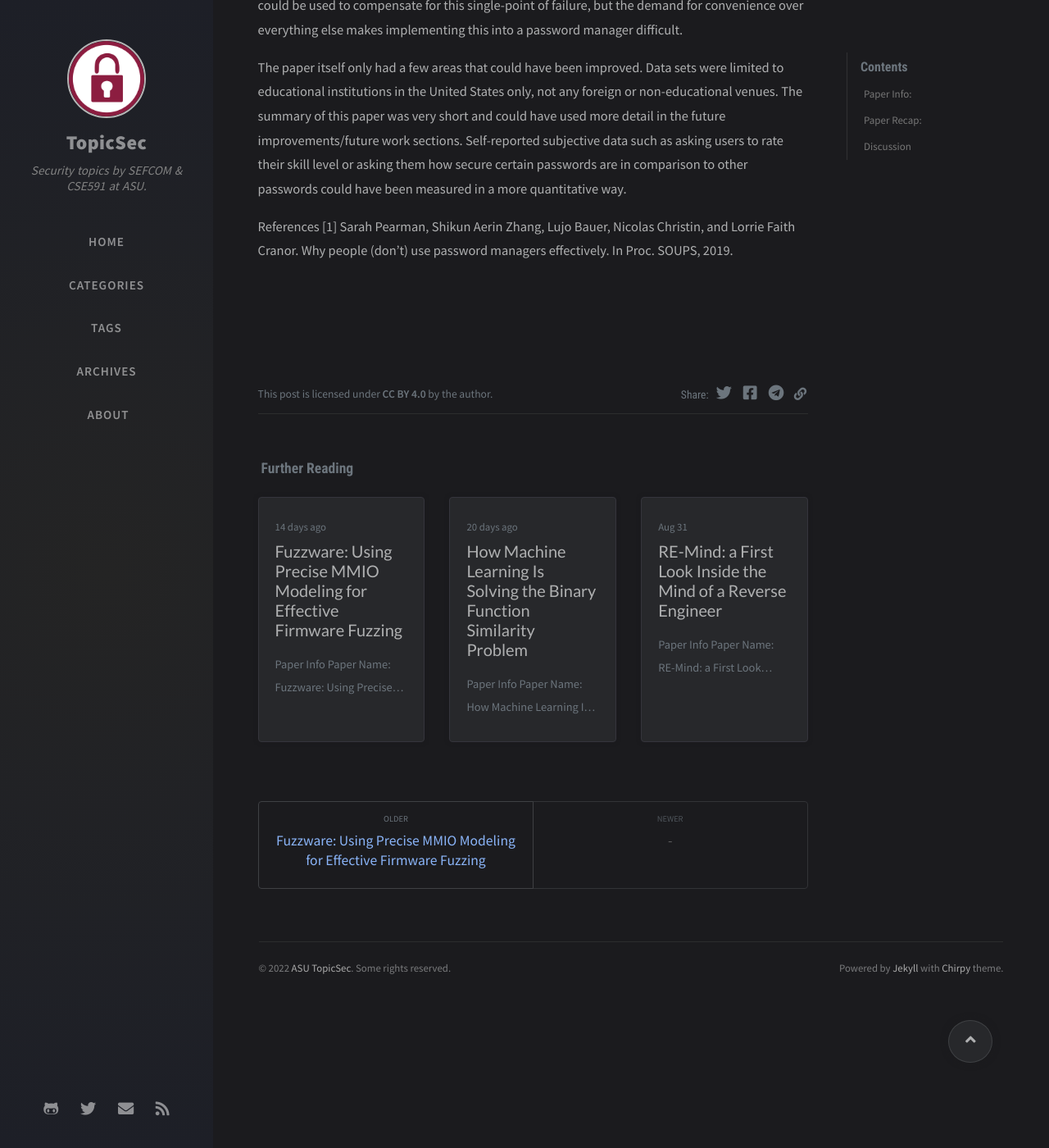
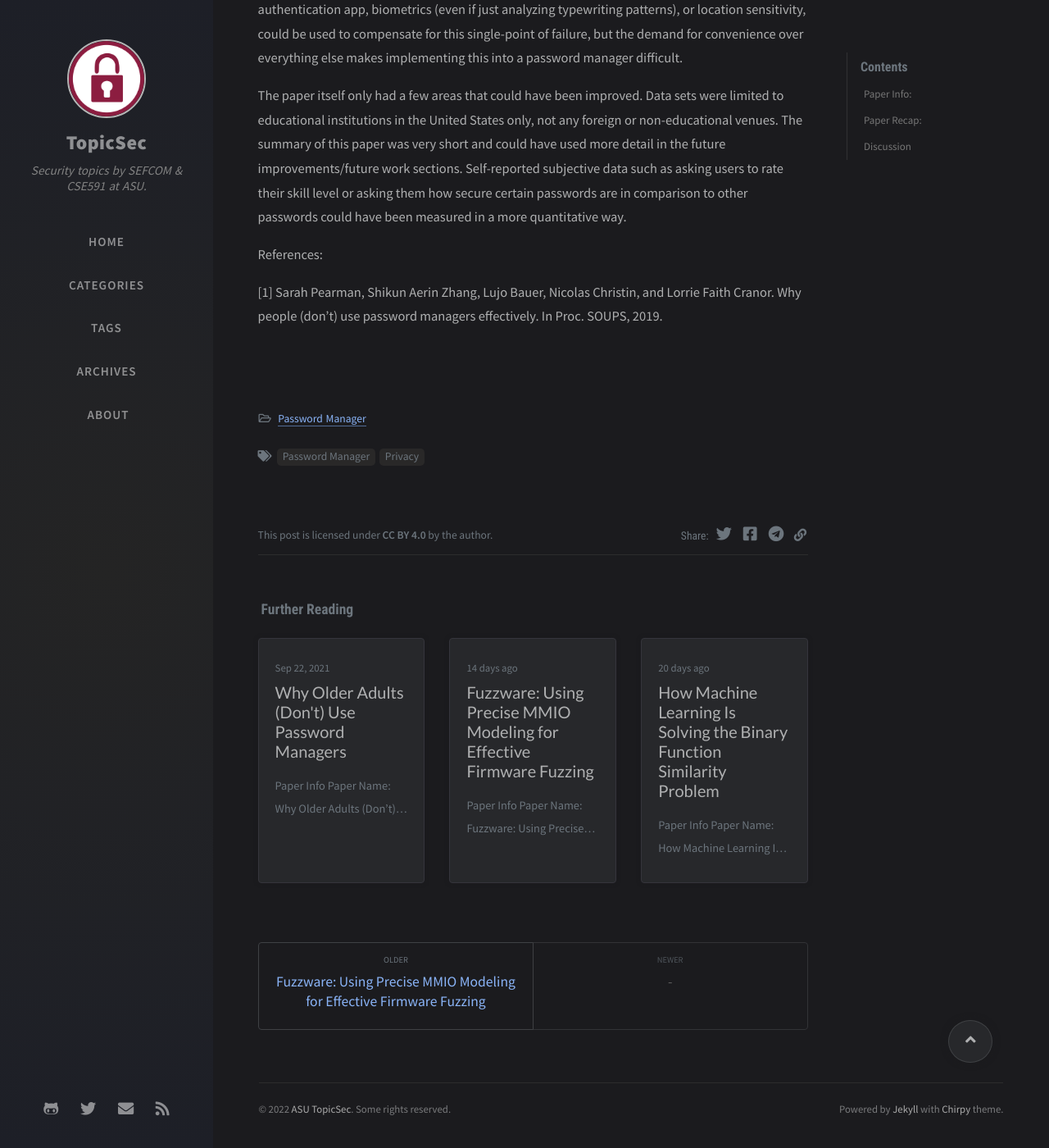
Before and after one commit to TopicSec/topicsec.github.io, a Jekyll site: the page built from _posts/2022-09-21-lack-of-pm-use.md, in a window 1280 px wide and 1400 px high, scrolled down 2327 px. Shown: the whole window at 82% size. Built offline with Jekyll 4.4.1, drawn with Linux system fonts in a browser that asks for light colours; nearby versions of some CDN libraries; comment, search, counter and statistics services are not loaded; some of the changed text lies outside the part shown.

Commit message:
miscellaneous fixes

```diff
--- a/_posts/2022-09-21-lack-of-pm-use.md
+++ b/_posts/2022-09-21-lack-of-pm-use.md
@@ -1,6 +1,8 @@
 ---
-Title: "Why Users (Don't) Use Password Managers at a Large Educational Institution"
-Author:  Team Not Yan
+title: "Why Users (Don't) Use Password Managers at a Large Educational Institution"
+author:  Team Not Yan
+categories: [Password Manager]
+tags: [Password Manager, Privacy]
 pin: true
 ---
 
```
Also changed, not shown: other parts of _posts/2022-09-21-lack-of-pm-use.md (+4 -4 lines).
